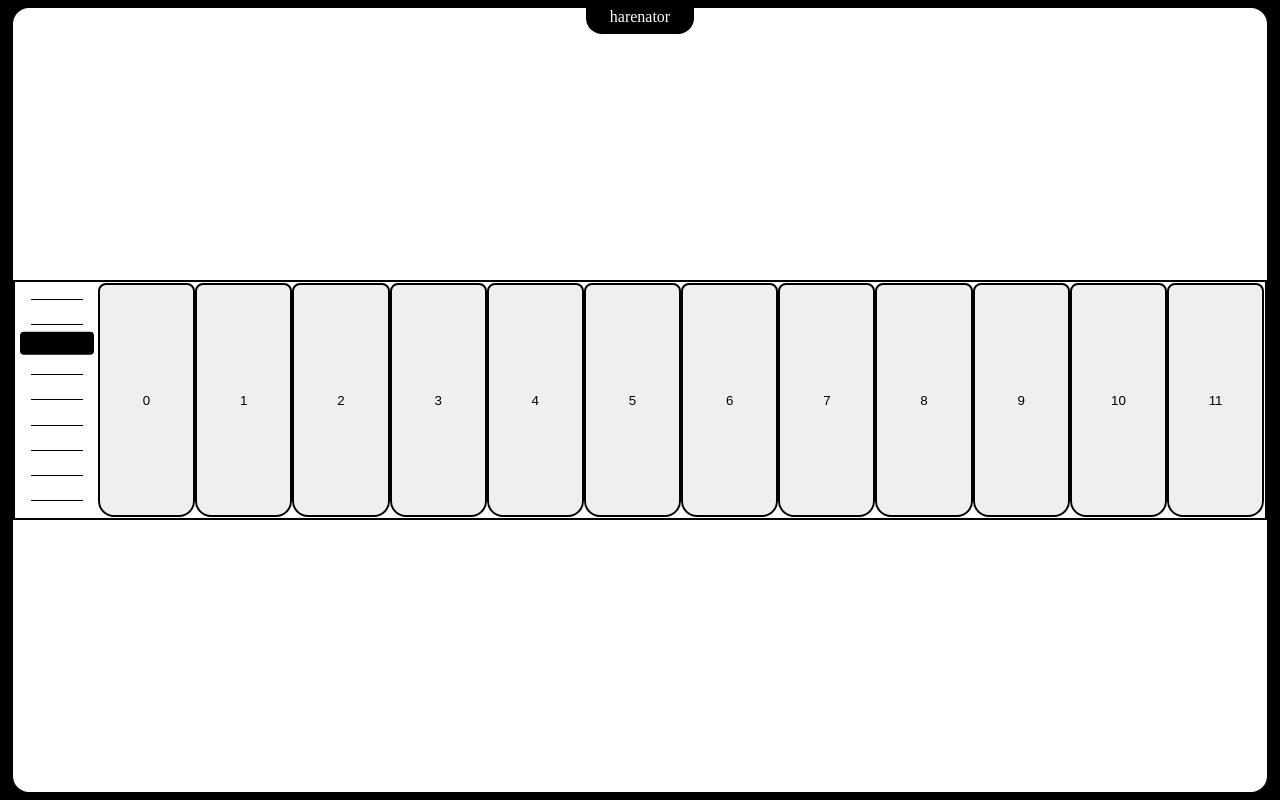
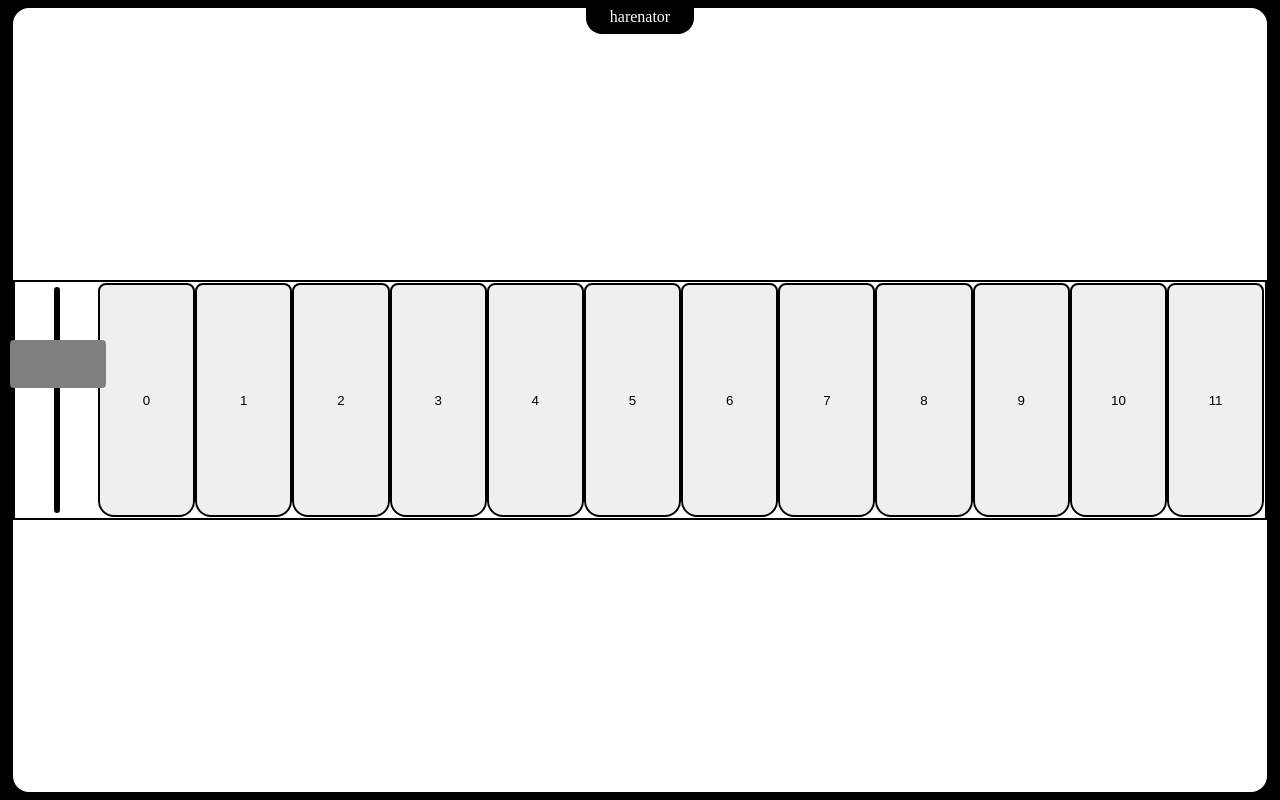
Before and after one commit to k-lila/react_synth, a React (Vite) app: page / in a window 1280 px wide. Built offline with nearby package versions, Linux system fonts and the light colour scheme.

Commit message:
testando input personalizado com webkit

```diff
--- a/src/components/basicslider/index.tsx
+++ b/src/components/basicslider/index.tsx
@@ -1,7 +1,5 @@
-import { useEffect, useRef, useState } from 'react'
-import useGain from '../../hooks/useGain'
-import getPercent from '../../utils/getpercent'
-import { BasicSliderStyled, Thumb } from './styles'
+import { useEffect, useState } from 'react'
+import { BasicSliderStyled } from './styles'
 
 type BasicSliderProps = {
   defaultgain: number
@@ -10,75 +8,24 @@ type BasicSliderProps = {
 }
 
 const BasicSlider = ({ ...props }: BasicSliderProps) => {
-  const volumeRef = useRef<HTMLDivElement>(null)
-  const { gain, handleDown, handleMove, handleUp } = useGain({
-    horizontal: props.horizontal,
-    ref: volumeRef,
-    defaultgain: props.defaultgain
-  })
-  const [thumb, setThumb] = useState(Number)
+  const [gain, setGain] = useState(props.defaultgain)
 
   useEffect(() => {
     if (props.onGainChange) {
       props.onGainChange(gain)
     }
-    if (volumeRef.current) {
-      const position = getPercent(gain, 100, 0, 89, true)
-      setThumb(position)
-    }
-  }, [gain, thumb, props.horizontal, props])
-
-  const handleTouchInfo = (event: React.TouchEvent<HTMLDivElement>) => {
-    if (props.horizontal) {
-      return event.touches[0].clientX
-    } else {
-      return event.touches[0].clientY
-    }
-  }
-
-  const handleMouseInfo = (event: React.MouseEvent<HTMLDivElement>) => {
-    if (props.horizontal) {
-      return event.clientX
-    } else {
-      return event.clientY
-    }
-  }
+  }, [gain, props])
 
   return (
-    <BasicSliderStyled
-      className="slider__container"
-      $horizontal={props.horizontal}
-      ref={volumeRef}
-      onTouchStart={(e) => handleDown(handleTouchInfo(e))}
-      onTouchMove={(e) => handleMove(handleTouchInfo(e))}
-      onTouchEnd={handleUp}
-      onMouseDown={(e) => handleDown(handleMouseInfo(e))}
-      onMouseMove={(e) => handleMove(handleMouseInfo(e))}
-      onMouseUp={handleUp}
-    >
-      <Thumb
-        className="slider__thumb"
-        $horizontal={props.horizontal}
-        $position={thumb}
-        $slide={
-          volumeRef.current
-            ? props.horizontal
-              ? volumeRef.current.clientWidth
-              : volumeRef.current.clientHeight
-            : 0
-        }
+    <BasicSliderStyled>
+      <input
+        id="slider"
+        type="range"
+        value={gain}
+        onChange={(e) => setGain(Number(e.target.value))}
+        min={0}
+        max={100}
       />
-      <div className="markers">
-        <div className="marker-item" />
-        <div className="marker-item" />
-        <div className="marker-item" />
-        <div className="marker-item" />
-        <div className="marker-item" />
-        <div className="marker-item" />
-        <div className="marker-item" />
-        <div className="marker-item" />
-        <div className="marker-item" />
-      </div>
     </BasicSliderStyled>
   )
 }
--- /dev/null
+++ b/src/components/basicslider/styles.ts
@@ -0,0 +1,12 @@
+import styled from 'styled-components'
+
+export const BasicSliderStyled = styled.div<{ $horizontal?: boolean }>`
+  display: flex;
+  flex-direction: column;
+  height: 100%;
+  #slider {
+    height: 100%;
+    writing-mode: vertical-lr;
+    direction: rtl;
+  }
+`
--- a/src/components/basicslider/styles.tsx
+++ /dev/null
@@ -1,49 +0,0 @@
-import styled from 'styled-components'
-
-export const BasicSliderStyled = styled.div<{ $horizontal?: boolean }>`
-  display: flex;
-  position: relative;
-  width: 100%;
-  height: 100%;
-
-  .markers {
-    height: 100%;
-    width: 100%;
-    display: flex;
-    flex-direction: column;
-    justify-content: space-around;
-    align-items: center;
-  }
-
-  .marker-item {
-    height: 1px;
-    background-color: black;
-  }
-
-  @media screen and (max-width: 767px) {
-  }
-  @media screen and (min-width: 768px) and (max-width: 1023px) {
-  }
-  @media screen and (min-width: 1024px) {
-  }
-`
-export const Thumb = styled.div.attrs<{
-  $position: number
-  $slide: number
-  $horizontal?: boolean
-}>((props) => ({
-  style: {
-    transform: props.$horizontal
-      ? `translateX(${(props.$position / 100) * props.$slide}px)`
-      : `translateY(-${(props.$position / 100) * props.$slide}px)`
-  }
-}))`
-  border: 2px solid black;
-  border-radius: 0.25em;
-  width: ${(props) => (props.$horizontal ? '10%' : '100%')};
-  height: ${(props) => (props.$horizontal ? '100%' : '10%')};
-  position: absolute;
-  pointer-events: none;
-  transition: all 0.125s;
-  bottom: 0;
-`
--- a/src/components/keyboardvolume/index.tsx
+++ b/src/components/keyboardvolume/index.tsx
@@ -1,5 +1,5 @@
 import { useEffect, useState } from 'react'
-import BasicSlider from '../basicslider'
+import BasicSlider from '../basicslider/index'
 import { KeyboardVolumeStyled } from './styles'
 
 const KeyboardVolume = () => {
--- a/src/components/keyboardvolume/styles.ts
+++ b/src/components/keyboardvolume/styles.ts
@@ -9,25 +9,65 @@ export const KeyboardVolumeStyled = styled.div`
   height: 100%;
   width: 7%;
 
-  .slider__container {
+  /*********** Baseline, reset styles ***********/
+  #slider {
+    -webkit-appearance: none;
+    appearance: none;
+    background: transparent;
+    cursor: pointer;
+    width: 100%;
   }
 
-  .slider__thumb {
-    background-color: black;
+  /* Removes default focus */
+  #slider:focus {
+    outline: none;
   }
 
-  .marker-item {
-    width: 70%;
-    height: 1px;
+  /******** Chrome, Safari, Opera and Edge Chromium styles ********/
+  /* slider track */
+  #slider::-webkit-slider-runnable-track {
     background-color: black;
+    border-radius: 0.25rem;
+    height: 2rem;
+    width: 0.5em;
   }
 
-  @media screen and (max-width: 767px) {
-    width: 20%;
+  /* slider thumb */
+  #slider::-webkit-slider-thumb {
+    -webkit-appearance: none; /* Override default look */
+    appearance: none;
+    margin-top: 0px; /* Centers thumb on the track */
+    background-color: #808080;
+    border-radius: 0.25rem;
+    height: 3rem;
+    width: 6rem;
+    transform: translateX(-2.75rem);
   }
-  @media screen and (min-width: 768px) and (max-width: 1023px) {
-    width: 10%;
+
+  #slider:focus::-webkit-slider-thumb {
+    outline: 3px solid #808080;
+    outline-offset: 0.125rem;
   }
-  @media screen and (min-width: 1024px) {
+
+  /*********** Firefox styles ***********/
+  /* slider track */
+  #slider::-moz-range-track {
+    background-color: #9ccdde;
+    border-radius: 0.5rem;
+    height: 2rem;
+  }
+
+  /* slider thumb */
+  #slider::-moz-range-thumb {
+    background-color: #808080;
+    border: none; /*Removes extra border that FF applies*/
+    border-radius: 0rem;
+    height: 2rem;
+    width: 1rem;
+  }
+
+  #slider:focus::-moz-range-thumb {
+    outline: 3px solid #808080;
+    outline-offset: 0.125rem;
   }
 `
```
